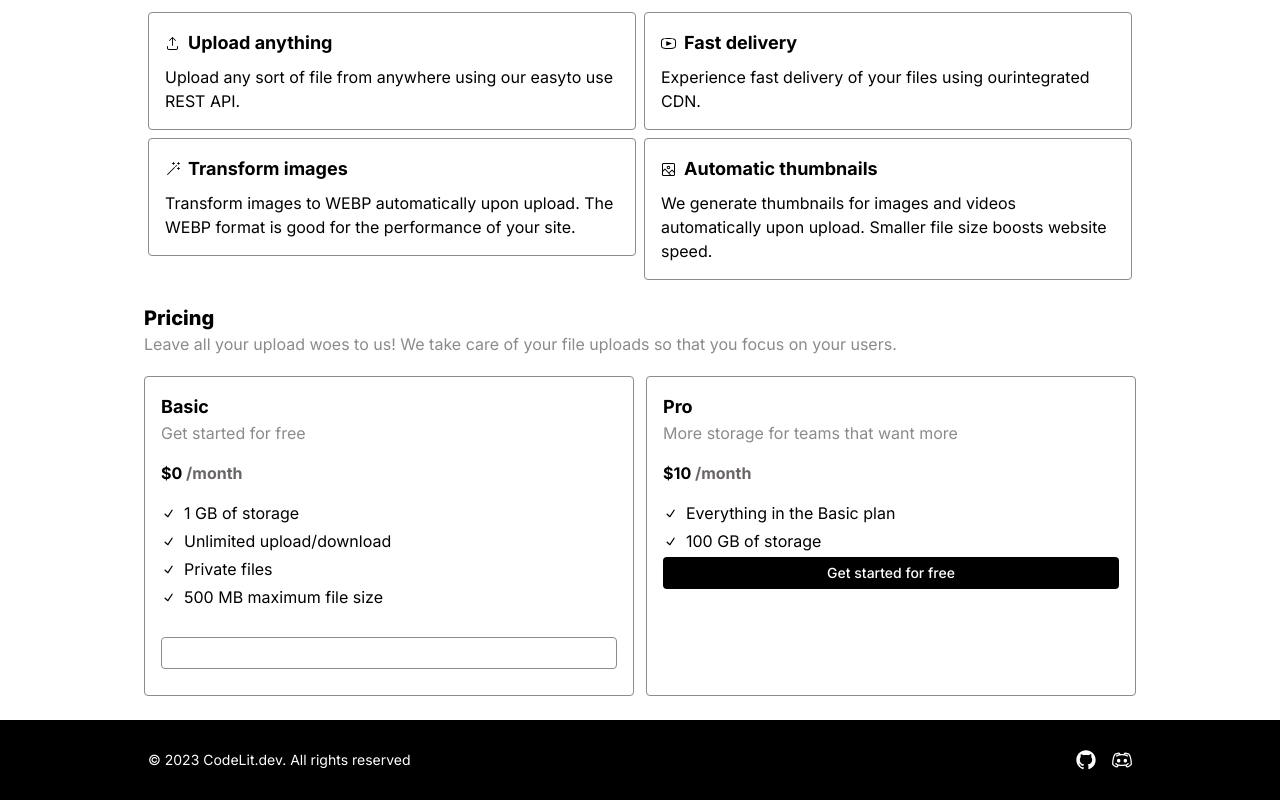
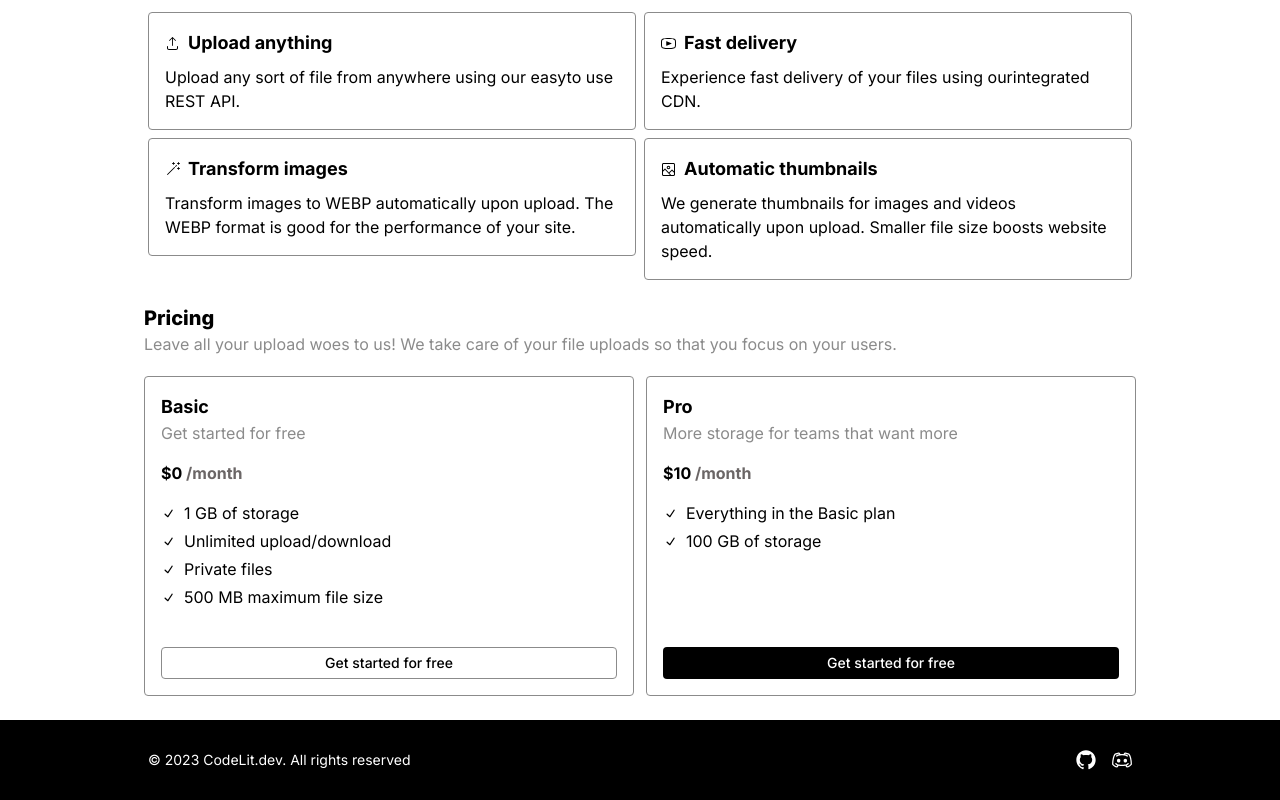
Before and after one commit to codelitdev/medialit, a Next.js app in the folder apps/web/: page / in a window 1280 px wide. Shown: the part 568-1368 px from the top of the page. Built offline with nearby package versions, Linux system fonts and the light colour scheme; no server answers.

Commit message:
Fixed the Button alignment in issue-50

```diff
--- a/apps/web/app/components/Pricing.tsx
+++ b/apps/web/app/components/Pricing.tsx
@@ -45,7 +45,8 @@
     isSecondary = false,
 }: PricingPaneProps) => {
     return (
-        <div className=" p-4 w-1/2 h-80 border border-[#8B8B8B] rounded">
+        <div className=" p-4 w-1/2 h-80 border border-[#8B8B8B] rounded flex flex-col justify-between">
+           <div>
             <h6 className="text-primary text-lg font-bold">{name}</h6>
             <p className="text-secondary">{description}</p>
             <div className="py-4">
@@ -60,10 +61,12 @@
                     </div>
                 ))}
             </div>
+           </div>
+
             <Button
                 className={
                     isSecondary
-                        ? " w-full bg-white hover:bg-white text-black border border-secondary mt-6 justify-center"
+                        ? " w-full bg-white hover:bg-white !text-primary border border-secondary mt-6 justify-center"
                         : "w-full"
                 }
             >
```
